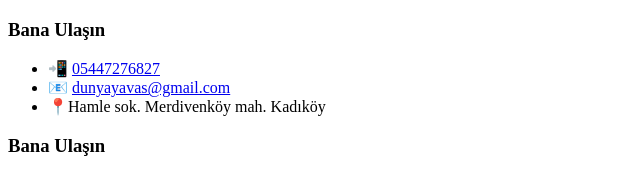
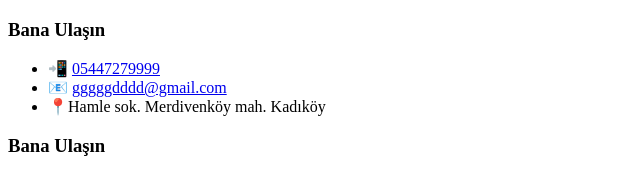
Before and after one commit to dunyayavas/cv1, a plain HTML site: page Contact.html in a window 1280 px wide. Shown: the top 173 px of the page, 0-640 px from the left. Drawn offline with Linux system fonts and the light colour scheme.

Commit message:
Update Contact.html
anonymous

```diff
--- a/Contact.html
+++ b/Contact.html
@@ -9,12 +9,12 @@
 <body>
   <h3>Bana Ulaşın</h3>
   <ul>
-    <li title="Telefonum">📲 <a href="tel:05447276827">05447276827</a></li>
-    <li>📧 <a href="mailto:dunyayavas@gmail.com">dunyayavas@gmail.com</a></li>
+    <li title="Telefonum">📲 <a href="tel:05447276827">05447279999</a></li>
+    <li>📧 <a href="mailto:dunyayavas@gmail.com">gggggdddd@gmail.com</a></li>
     <li>📍Hamle sok. Merdivenköy mah. Kadıköy</li>
   </ul>
   <h3>Bana Ulaşın</h3>
-  <form class="contact-form" id="contact-form" action="mailto:dunyayavas@gmail.com" method="post">
+  <form class="contact-form" id="contact-form" action="mailto:kdkdkkdkd@gmail.com" method="post">
     <table cellspacing="5">
       <tr>
         <td><label for="FirstName">First Name:</label></td>
```
